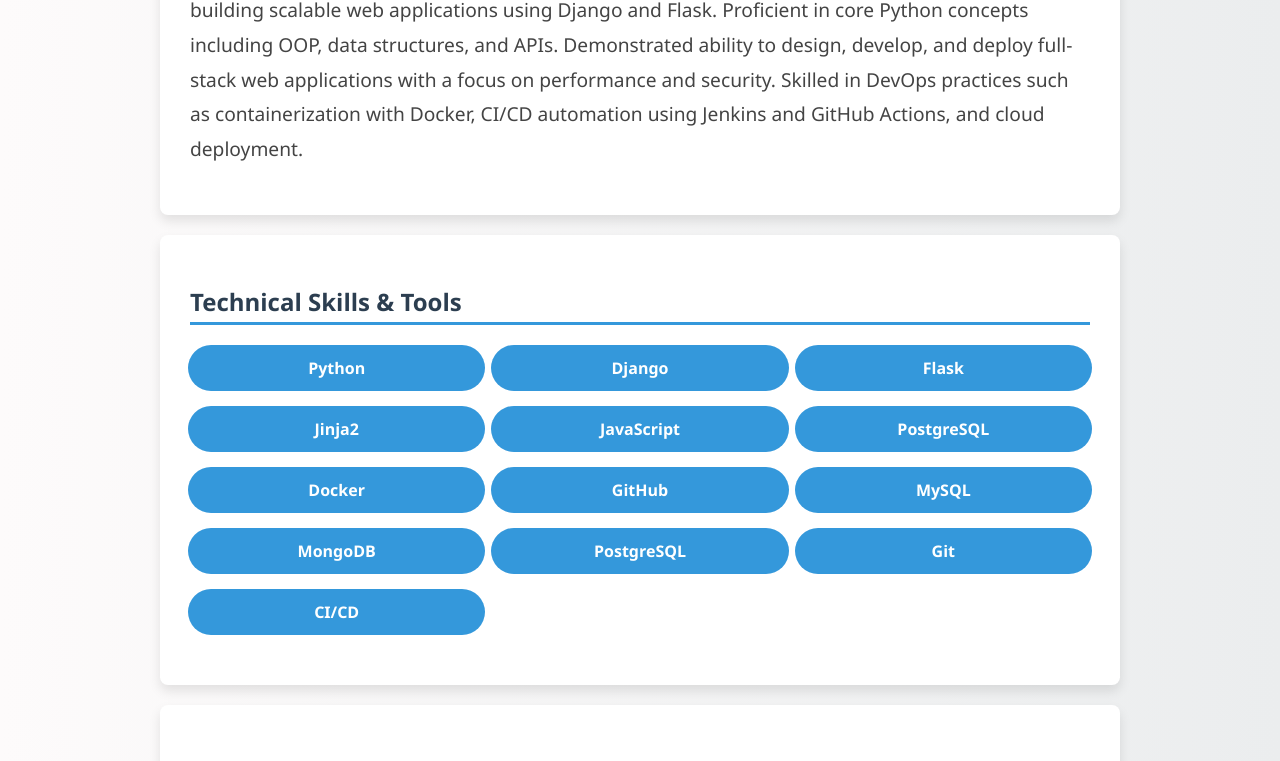
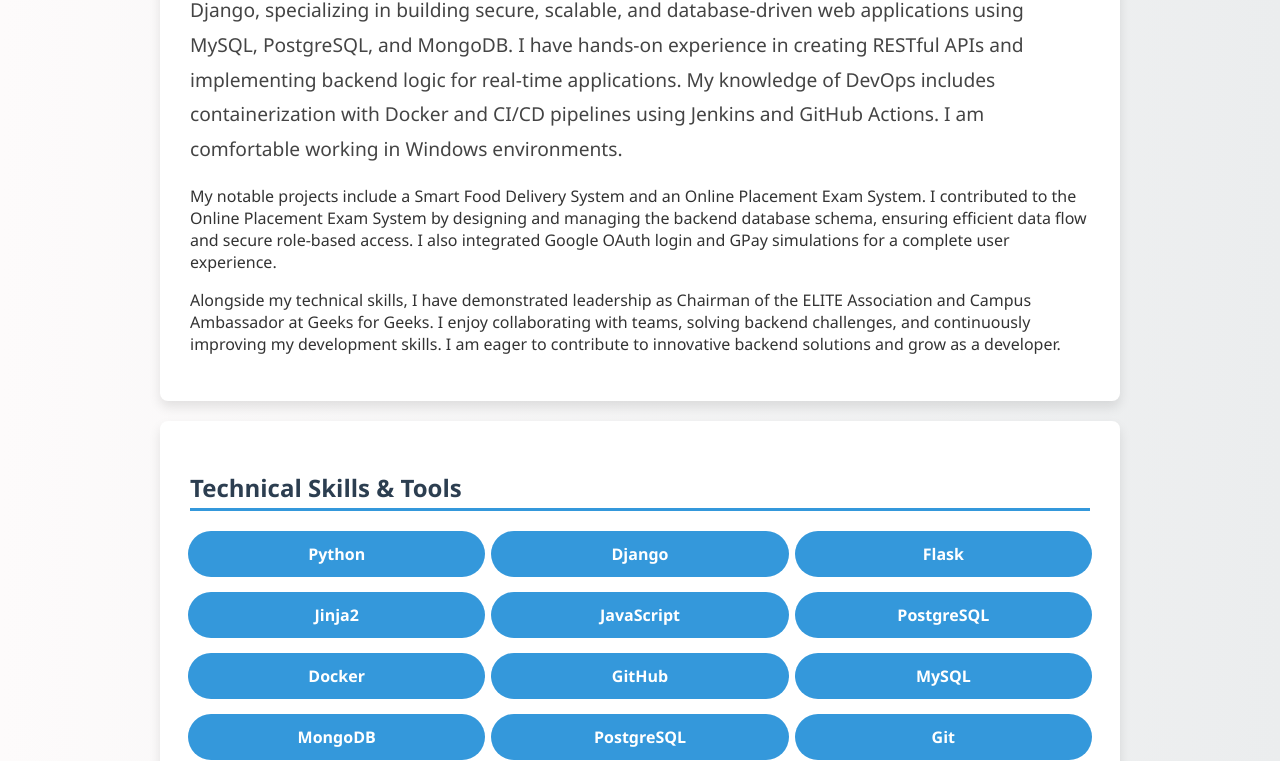
Before and after one commit to Sivaramakrishanan06/My-portfolio, a plain HTML site: page index.html in a window 1280 px wide. Shown: the part 339-1100 px from the top of the page. Drawn offline with nearby package versions, Linux system fonts and the light colour scheme.

Commit message:
Update index.html

```diff
--- a/index.html
+++ b/index.html
@@ -31,7 +31,9 @@
 
   <section id="about" class="animated-section">
     <h2>About Me</h2>
-    <p class="intro">I am <strong>Sivaramakrishnan S</strong>, Enthusiastic and aspiring Python Developer with hands-on experience in building scalable web applications using Django and Flask. Proficient in core Python concepts including OOP, data structures, and APIs. Demonstrated ability to design, develop, and deploy full-stack web applications with a focus on performance and security. Skilled in DevOps practices such as containerization with Docker, CI/CD automation using Jenkins and GitHub Actions, and cloud deployment.
+    <p class="intro">I am <strong>Sivaramakrishnan S</strong>, Aspiring Backend Developer with strong expertise in Python and Django, specializing in building secure, scalable, and database-driven web applications using MySQL, PostgreSQL, and MongoDB. I have hands-on experience in creating RESTful APIs and implementing backend logic for real-time applications. My knowledge of DevOps includes containerization with Docker and CI/CD pipelines using Jenkins and GitHub Actions. I am comfortable working in Windows environments.</p>
+    <p> My notable projects include a Smart Food Delivery System and an Online Placement Exam System. I contributed to the Online Placement Exam System by designing and managing the backend database schema, ensuring efficient data flow and secure role-based access. I also integrated Google OAuth login and GPay simulations for a complete user experience.</p>
+    <p>Alongside my technical skills, I have demonstrated leadership as Chairman of the ELITE Association and Campus Ambassador at Geeks for Geeks. I enjoy collaborating with teams, solving backend challenges, and continuously improving my development skills. I am eager to contribute to innovative backend solutions and grow as a developer.</p>
   </section>
 
   <section id="skills" class="animated-section">
```
